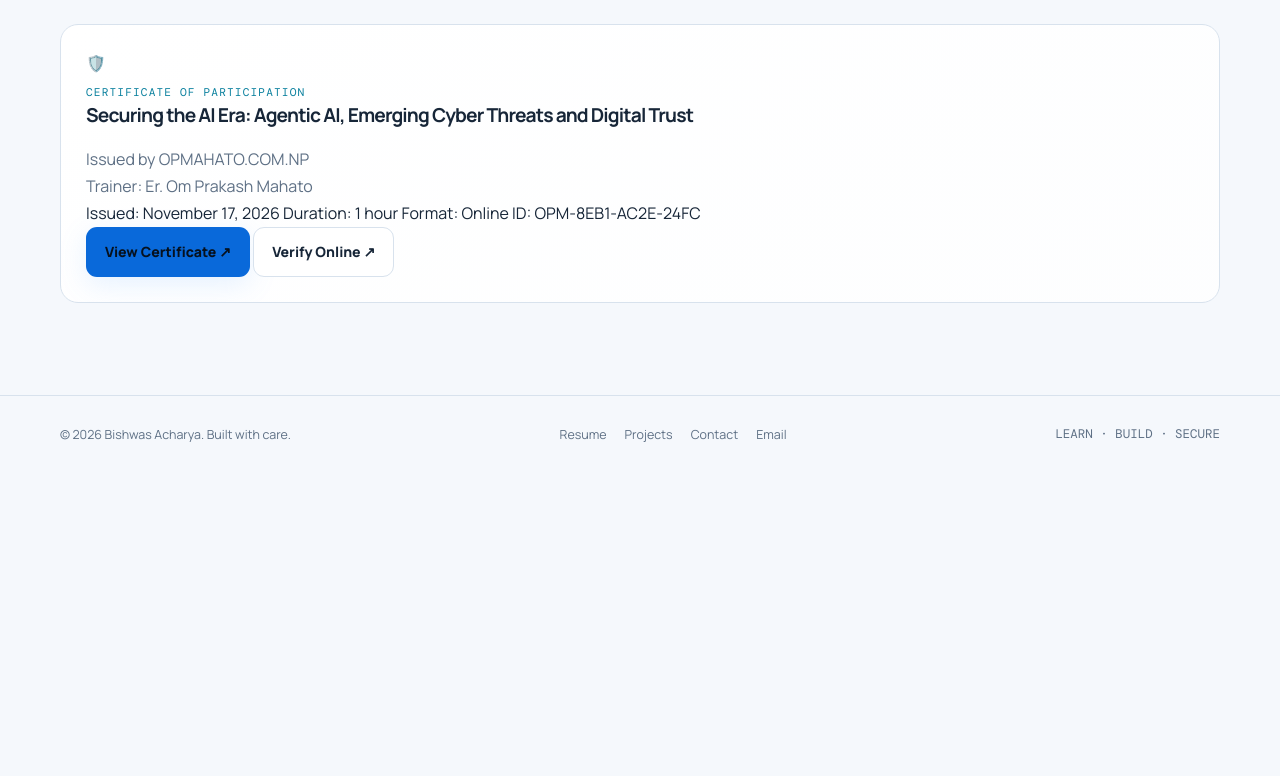
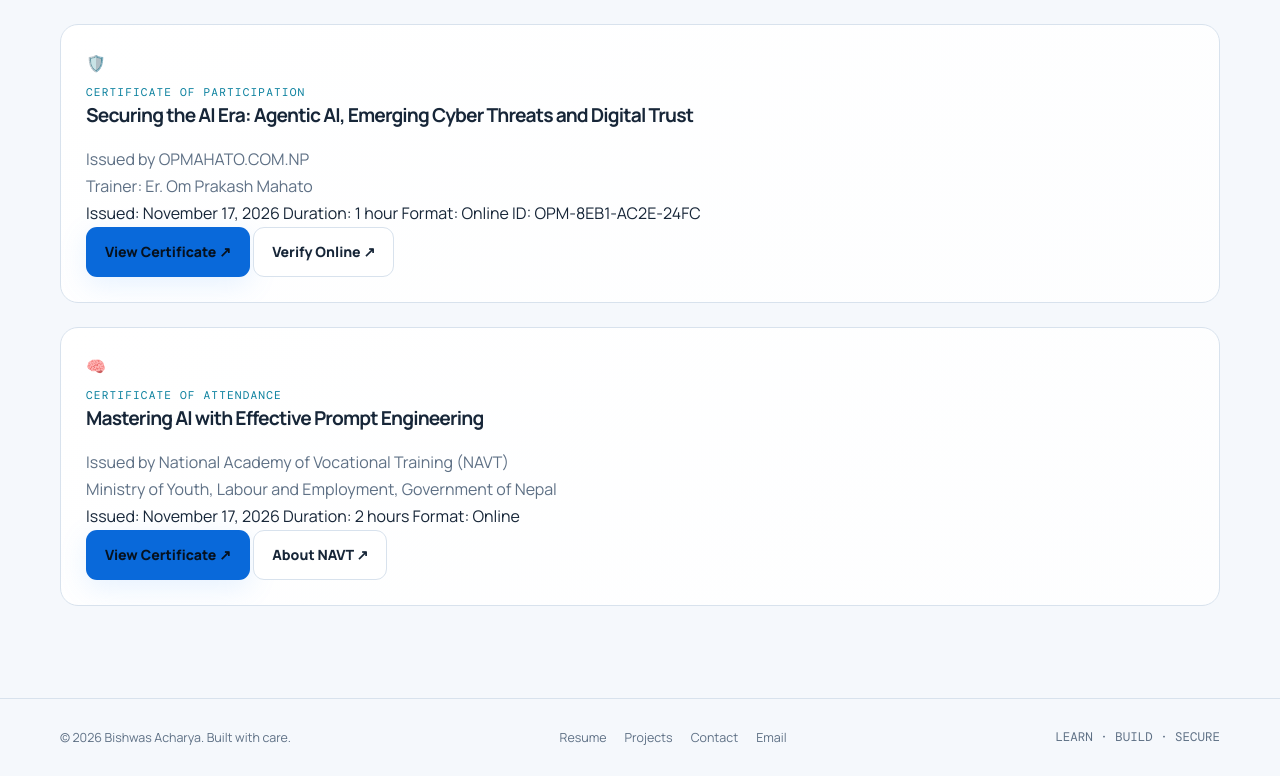
Before and after one commit to bishwasacharyatech/portfolio, a plain HTML site: page certifications.html in a window 1280 px wide. Shown: the part 818-1594 px from the top of the page. Before the commit the page ends 1291 px from the top, so only its background shows below. Drawn offline with nearby package versions, Linux system fonts and the light colour scheme.

Commit message:
add new certification

```diff
--- a/certifications.html
+++ b/certifications.html
@@ -5,7 +5,7 @@
 <meta name="viewport" content="width=device-width,initial-scale=1">
 <meta name="theme-color" content="#0d1117" id="theme-color-meta">
 <title>Certifications | Bishwas Acharya - Cybersecurity & AI</title>
-<meta name="description" content="View the verified cybersecurity certificates of Bishwas Acharya, including Cybersecurity Essentials and Securing the AI Era, issued by OPMAHATO.COM.NP.">
+<meta name="description" content="View the verified cybersecurity and AI certificates of Bishwas Acharya, including Cybersecurity Essentials, Securing the AI Era, and NAVT Prompt Engineering.">
 <meta name="robots" content="index, follow">
 <link rel="canonical" href="https://bishwasacharya.com.np/certifications.html">
 
@@ -91,7 +91,7 @@
         </div>
       </article>
 
-      <article class="certificate-card card reveal">
+      <article class="certificate-card card reveal" style="margin-bottom: 24px;">
         <div class="certificate-icon" aria-hidden="true">🛡️</div>
         <div class="certificate-info">
           <span class="card-kicker">CERTIFICATE OF PARTICIPATION</span>
@@ -109,6 +109,28 @@
           <div class="certificate-actions">
             <a class="btn btn-primary" href="assets/certificates/cybersecurity-essentials-2.pdf" target="_blank" rel="noopener noreferrer">View Certificate ↗</a>
             <a class="btn btn-secondary" href="https://opmahato.com.np/verify/8eb1ac2e24fc" target="_blank" rel="noopener noreferrer">Verify Online ↗</a>
+          </div>
+        </div>
+      </article>
+
+      <!-- NEW NAVT CERTIFICATE -->
+      <article class="certificate-card card reveal">
+        <div class="certificate-icon" aria-hidden="true">🧠</div>
+        <div class="certificate-info">
+          <span class="card-kicker">CERTIFICATE OF ATTENDANCE</span>
+          <h3>Mastering AI with Effective Prompt Engineering</h3>
+          <p>
+            Issued by National Academy of Vocational Training (NAVT)<br>
+            Ministry of Youth, Labour and Employment, Government of Nepal
+          </p>
+          <div class="certificate-details">
+            <span>Issued: November 17, 2026</span>
+            <span>Duration: 2 hours</span>
+            <span>Format: Online</span>
+          </div>
+          <div class="certificate-actions">
+            <a class="btn btn-primary" href="assets/certificates/navt-ai-prompt-engineering.pdf" target="_blank" rel="noopener noreferrer">View Certificate ↗</a>
+            <a class="btn btn-secondary" href="https://navt.org.np/" target="_blank" rel="noopener noreferrer">About NAVT ↗</a>
           </div>
         </div>
       </article>
```
Also changed, not shown: index.html (+16 -2 lines), resume.html (+10 -0 lines), skills.html (+2 -1 lines), 1 other file.
